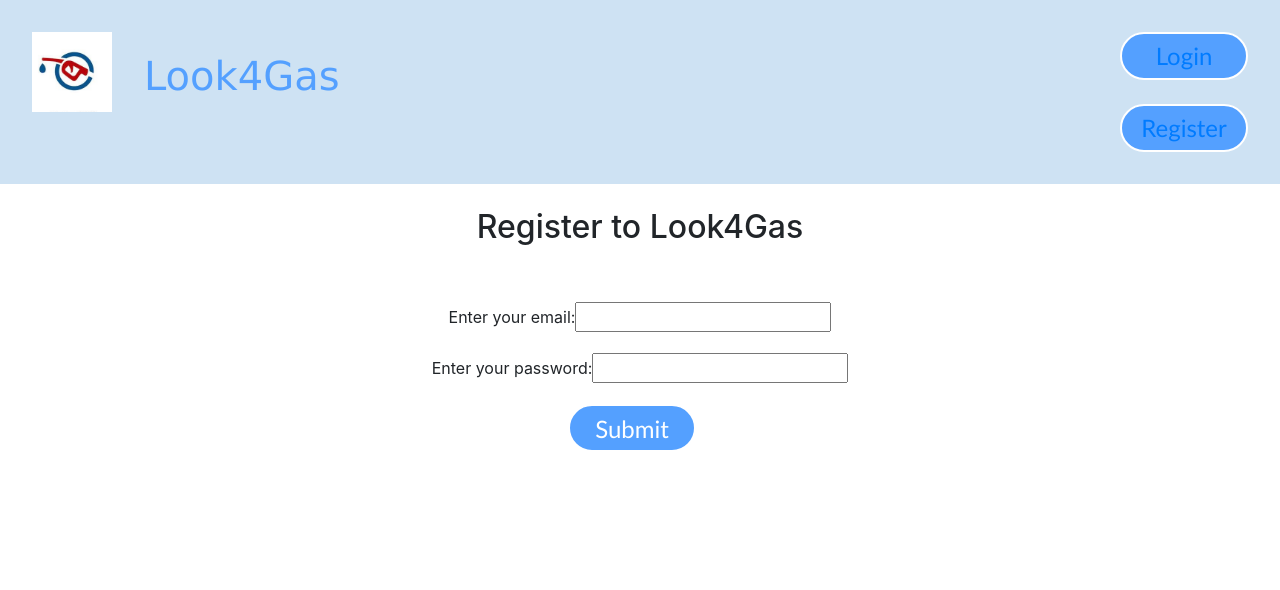
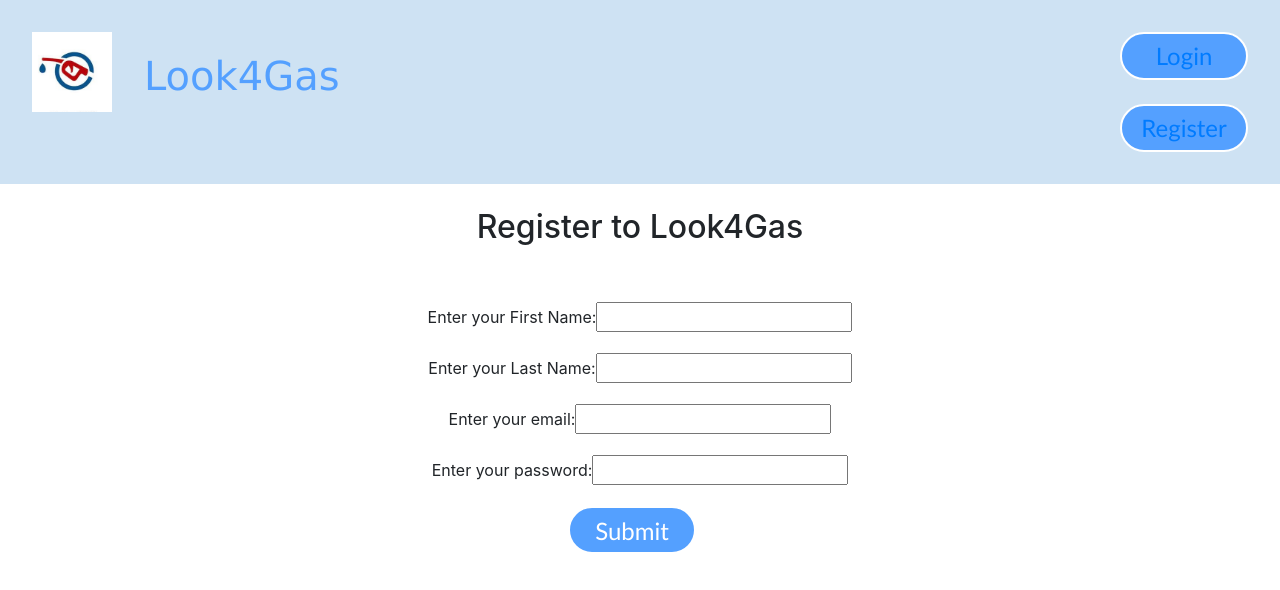
Before and after one commit to harry1029/look4gas, a React (Create React App) app in the folder client/: page /register in a window 1280 px wide. Shown: the top 590 px of the page. Built offline with nearby package versions, Linux system fonts and the light colour scheme.

Commit message:
add First name and last name fields to register form

```diff
--- a/client/src/components/Register.js
+++ b/client/src/components/Register.js
@@ -22,6 +22,27 @@ export default function Register() {
       <h2>Register to Look4Gas</h2>
       <br></br>
       <br></br>
+
+      <div class="form-group">
+      <label for="first_name">Enter your First Name:</label>
+      <input  id="first_name"
+        type="text"
+        name="first_name"
+        value={inputs.first_name || ""}
+        onChange={handleChange}
+      />
+      </div>
+
+      <div class="form-group">
+      <label for="last_name">Enter your Last Name:</label>
+      <input  id="last_name"
+        type="text"
+        name="last_name"
+        value={inputs.last_name || ""}
+        onChange={handleChange}
+      />
+      </div>
+
       <div class="form-group">
       <label for="email">Enter your email:</label>
       <input  id="email"
@@ -30,8 +51,8 @@ export default function Register() {
         value={inputs.email || ""}
         onChange={handleChange}
       />
+      </div>
 
-      </div>
       <div class="form-group">
       <label for="password">Enter your password:</label>
         <input  id="password"
@@ -40,8 +61,8 @@ export default function Register() {
           value={inputs.password || ""}
           onChange={handleChange}
         />
+        </div>
 
-        </div>
         <input type="submit" className="button"/>
     </form>
   )
```
